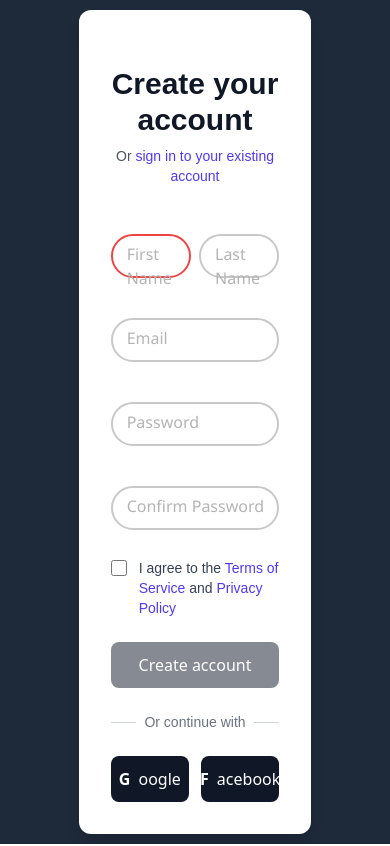
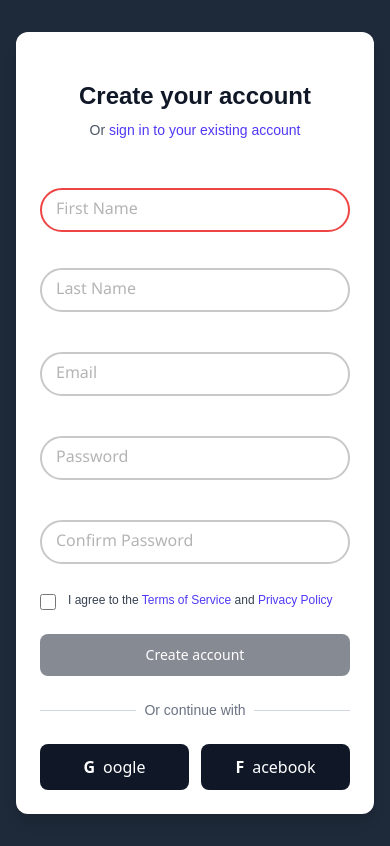
Before and after one commit to NedytheCoder/qodebyte-starter, a Next.js app: page /features/auth/signup in a window 390 px wide. Built offline with nearby package versions, Linux system fonts and the light colour scheme.

Commit message:
responsive forms

```diff
--- a/app/features/auth/login/page.tsx
+++ b/app/features/auth/login/page.tsx
@@ -243,11 +243,11 @@ const Page = () => {
   };
 
   return (
-    <div className="h-screen flex items-center justify-center bg-gray-800 py-12 px-4 sm:px-6 lg:px-8">
-      <div className="w-[65%] space-y-8 bg-white p-8 rounded-xl shadow-lg transition-all duration-200">
+    <div className="min-h-screen flex items-center justify-center bg-gray-800 py-8 px-4 sm:px-6 lg:px-8">
+      <div className="w-full max-w-md sm:max-w-lg md:max-w-2xl lg:w-[65%] space-y-6 sm:space-y-8 bg-white p-4 sm:p-6 md:p-8 rounded-xl shadow-lg transition-all duration-200 mx-2 sm:mx-4">
         {/* Header */}
         <div>
-          <h2 className="mt-6 text-center text-3xl font-extrabold text-gray-900">
+          <h2 className="mt-4 sm:mt-6 text-center text-2xl md:text-3xl font-extrabold text-gray-900">
             Log into your account
           </h2>
           <p className="mt-2 text-center text-sm text-gray-600">
@@ -263,9 +263,11 @@ const Page = () => {
 
         {/* Error Banner */}
         {errors.email && errors.email.includes("error occurred") && (
-          <div className="bg-red-50 border-l-4 border-red-400 p-4">
+          // <div className="bg-red-50 border-l-4 border-red-400 p-4">
+          <div className="bg-red-50 border-l-4 p-4">
             <div className="flex">
-              <div className="text-red-700">
+              <div className="">
+                {/* <div className="text-red-700"> */}
                 <p className="text-sm">{errors.email}</p>
               </div>
             </div>
@@ -273,7 +275,11 @@ const Page = () => {
         )}
 
         {/* Form */}
-        <form className="mt-8 space-y-3" onSubmit={handleSubmit} noValidate>
+        <form
+          className="mt-6 sm:mt-8 space-y-3 sm:space-y-4"
+          onSubmit={handleSubmit}
+          noValidate
+        >
           <div className="flex flex-col gap-2 w-full">
             {/* Email */}
             <div>
@@ -299,13 +305,13 @@ const Page = () => {
                   Email is required
                 </p>
               )} */}
-              {touched.email &&
+              {/* {touched.email &&
                 formData.email &&
                 !/^[^\s@]+@[^\s@]+\.[^\s@]+$/.test(formData.email) && (
                   <span className="ml-3 text-sm text-red-600">
                     Please enter a valid email address
                   </span>
-                )}
+                )} */}
             </div>
 
             {/* Password */}
@@ -333,7 +339,7 @@ const Page = () => {
                 label="Password"
               />
 
-              {isPasswordFocused && (
+              {/* {isPasswordFocused && (
                 <div className="mt-2 text-sm text-gray-600">
                   <p className="font-medium mb-1">Password must contain:</p>
                   <ul className="space-y-1">
@@ -389,7 +395,7 @@ const Page = () => {
                     </li>
                   </ul>
                 </div>
-              )}
+              )} */}
             </div>
           </div>
           {/* Submit Button */}
--- a/app/features/auth/signup/page.tsx
+++ b/app/features/auth/signup/page.tsx
@@ -267,11 +267,11 @@ const Page = () => {
   // };
 
   return (
-    <div className="h-screen flex items-center justify-center bg-gray-800 py-12 px-4 sm:px-6 lg:px-8">
-      <div className="w-[65%] space-y-8 bg-white p-8 rounded-xl shadow-lg transition-all duration-200">
+    <div className="min-h-screen flex items-center justify-center bg-gray-800 py-8 px-4 sm:px-6 lg:px-8">
+      <div className="w-full max-w-md sm:max-w-lg md:max-w-2xl lg:max-w-4xl space-y-6 bg-white p-6 sm:p-8 rounded-xl shadow-lg transition-all duration-200 mx-auto">
         {/* Header */}
         <div>
-          <h2 className="mt-6 text-center text-3xl font-extrabold text-gray-900">
+          <h2 className="mt-6 text-center text-2xl md:text-3xl font-extrabold text-gray-900">
             Create your account
           </h2>
           <p className="mt-2 text-center text-sm text-gray-600">
@@ -300,9 +300,9 @@ const Page = () => {
         <form className="mt-8 space-y-3" onSubmit={handleSubmit} noValidate>
           <div className="flex flex-col gap-2 w-full">
             {/* First & Last Name */}
-            <div className="flex gap-2 w-full">
+            <div className="flex flex-col sm:flex-row gap-1 w-full">
               {/* First Name */}
-              <div className="w-full">
+              <div className="w-full sm:mb-0">
                 <Input
                   id="firstName"
                   name="firstName"
@@ -324,7 +324,7 @@ const Page = () => {
               </div>
 
               {/* Last Name */}
-              <div className="w-full">
+              <div className="w-full sm:mb-0">
                 <Input
                   id="lastName"
                   name="lastName"
@@ -405,7 +405,7 @@ const Page = () => {
               />
 
               {isPasswordFocused && (
-                <div className="mt-2 text-sm text-gray-600">
+                <div className="mt-2 text-xs sm:text-sm text-gray-600 space-y-1">
                   <p className="font-medium mb-1">Password must contain:</p>
                   <ul className="space-y-1">
                     <li
@@ -498,7 +498,7 @@ const Page = () => {
           {/* ✅ closes flex flex-col gap-2 w-full */}
           {/* Terms and Conditions */}
           <div className="flex items-start">
-            <div className="flex items-center h-5">
+            <div className="flex items-start mt-0.5">
               <input
                 id="acceptTerms"
                 name="acceptTerms"
@@ -510,7 +510,7 @@ const Page = () => {
                 } focus:ring-indigo-500 border-gray-300 rounded`}
               />
             </div>
-            <div className="ml-3 text-sm">
+            <div className="ml-3 text-xs sm:text-sm">
               <label
                 htmlFor="acceptTerms"
                 className="font-medium text-gray-700"
@@ -538,7 +538,7 @@ const Page = () => {
               label="Create account"
               loading={isLoading}
               disabled={!isFormValid}
-              className="w-full hover:bg-indigo-700"
+              className="w-full hover:bg-indigo-700 text-sm sm:text-base"
             />
           </div>
           {/* Social Login */}
```
